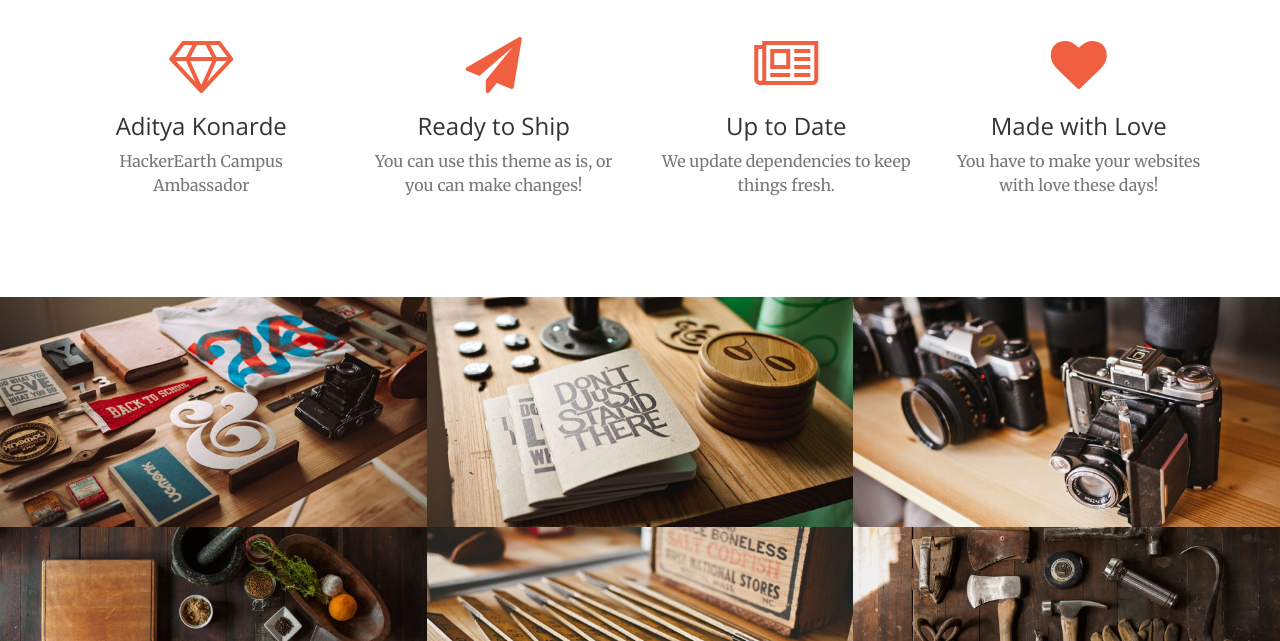
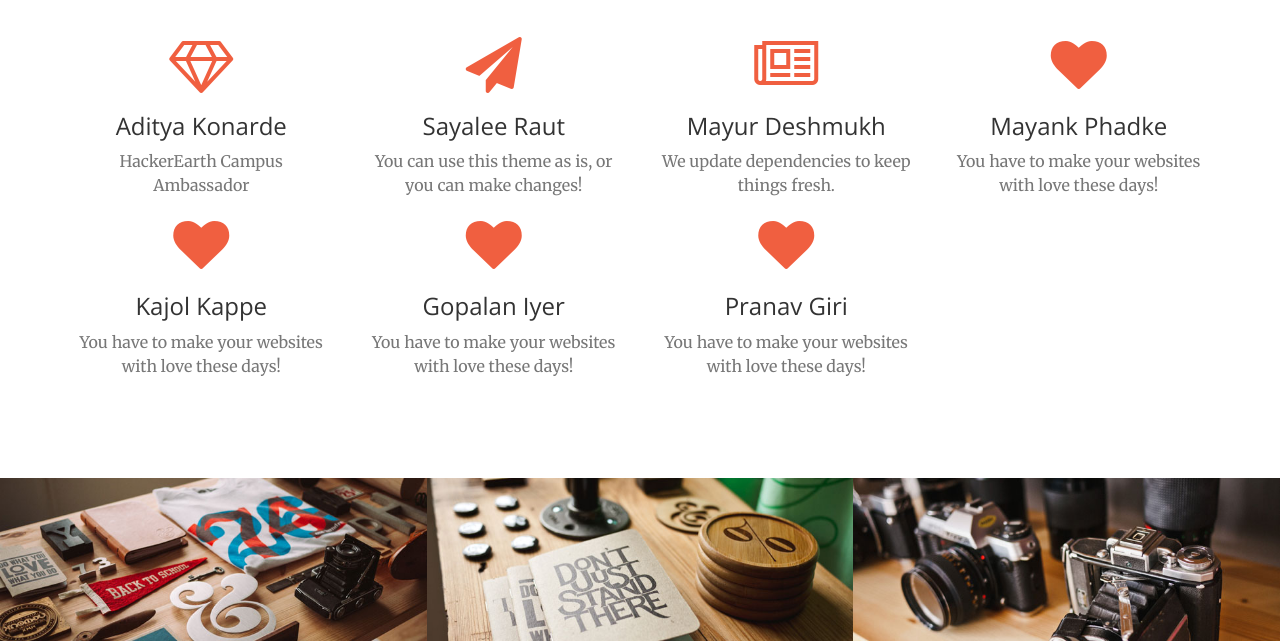
Before and after one commit to dietms/dietms.github.io, a website: page team.html in a window 1280 px wide. Shown: the part 159-800 px from the top of the page. Drawn offline with nearby package versions, Linux system fonts and the light colour scheme.

Commit message:
Added team members

```diff
--- a/team.html
+++ b/team.html
@@ -96,21 +96,42 @@
                 <div class="col-lg-3 col-md-6 text-center">
                     <div class="service-box">
                         <i class="fa fa-4x fa-paper-plane text-primary sr-icons"></i>
-                        <h3>Ready to Ship</h3>
+                        <h3>Sayalee Raut</h3>
                         <p class="text-muted">You can use this theme as is, or you can make changes!</p>
                     </div>
                 </div>
                 <div class="col-lg-3 col-md-6 text-center">
                     <div class="service-box">
                         <i class="fa fa-4x fa-newspaper-o text-primary sr-icons"></i>
-                        <h3>Up to Date</h3>
+                        <h3>Mayur Deshmukh</h3>
                         <p class="text-muted">We update dependencies to keep things fresh.</p>
                     </div>
                 </div>
                 <div class="col-lg-3 col-md-6 text-center">
                     <div class="service-box">
                         <i class="fa fa-4x fa-heart text-primary sr-icons"></i>
-                        <h3>Made with Love</h3>
+                        <h3>Mayank Phadke</h3>
+                        <p class="text-muted">You have to make your websites with love these days!</p>
+                    </div>
+                </div>
+                <div class="col-lg-3 col-md-6 text-center">
+                    <div class="service-box">
+                        <i class="fa fa-4x fa-heart text-primary sr-icons"></i>
+                        <h3>Kajol Kappe</h3>
+                        <p class="text-muted">You have to make your websites with love these days!</p>
+                    </div>
+                </div>
+                <div class="col-lg-3 col-md-6 text-center">
+                    <div class="service-box">
+                        <i class="fa fa-4x fa-heart text-primary sr-icons"></i>
+                        <h3>Gopalan Iyer</h3>
+                        <p class="text-muted">You have to make your websites with love these days!</p>
+                    </div>
+                </div>
+                <div class="col-lg-3 col-md-6 text-center">
+                    <div class="service-box">
+                        <i class="fa fa-4x fa-heart text-primary sr-icons"></i>
+                        <h3>Pranav Giri</h3>
                         <p class="text-muted">You have to make your websites with love these days!</p>
                     </div>
                 </div>
```
